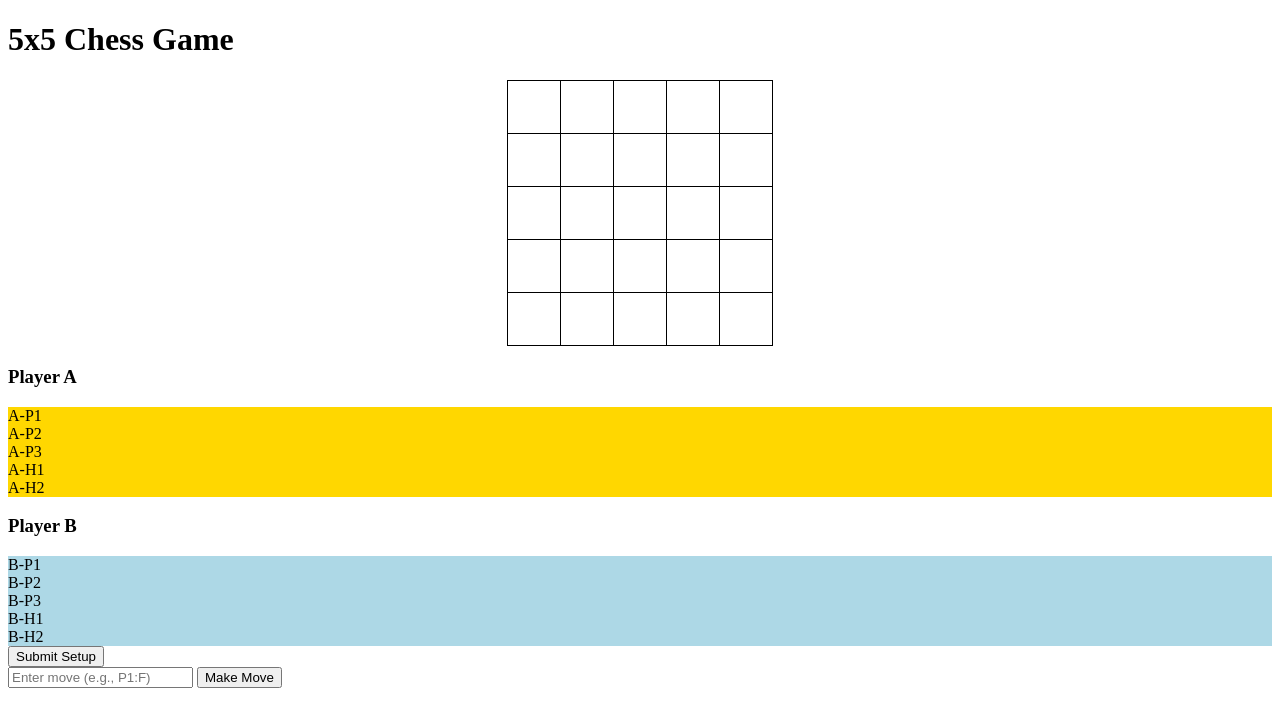
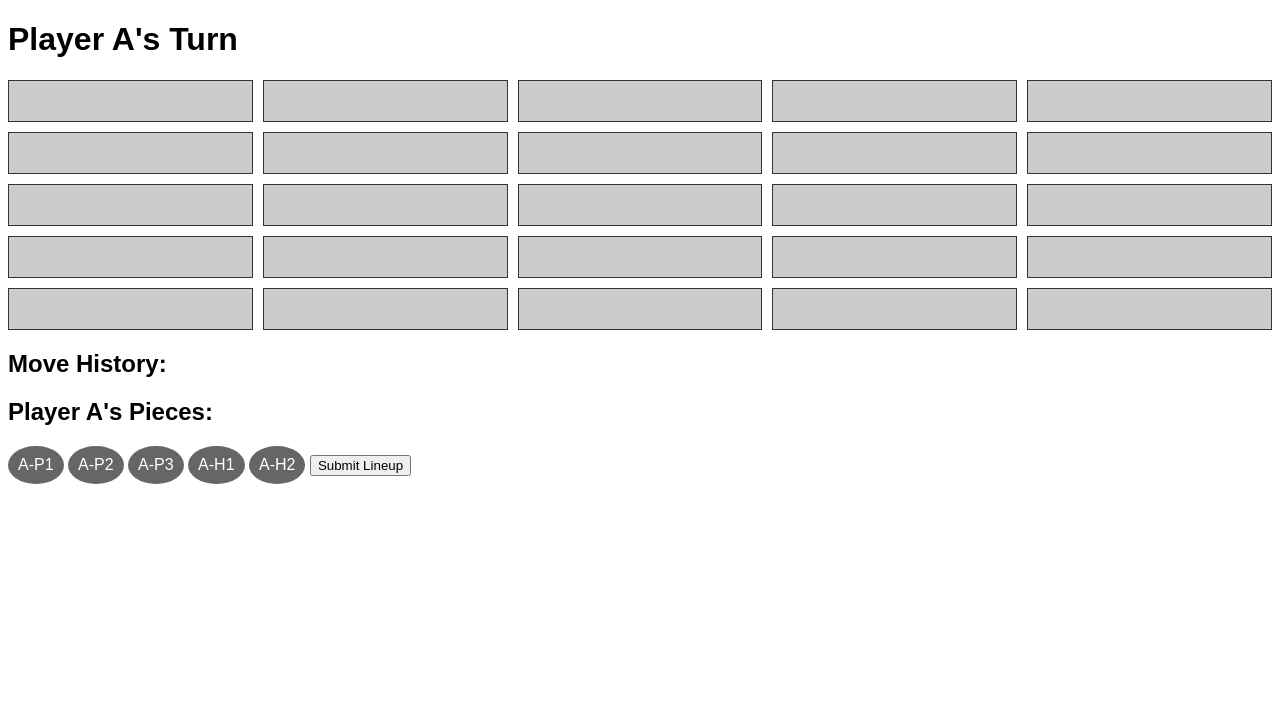
Before and after one commit to raghuttamapadakandla/hitwicket-assignment, a Flask app: page / in a window 1280 px wide. Shown: the top 727 px of the page. Run offline with Flask 3, Linux system fonts and the light colour scheme.

Commit message:
Drag and Drop Functionality Added

```diff
--- a/app.py
+++ b/app.py
@@ -3,6 +3,10 @@ from game_logic import Game, Character
 
 app = Flask(__name__)
 game = Game()
+
+def serialize_board(board):
+    """Convert the board's current state to a JSON-serializable format."""
+    return [[str(cell) if cell else "." for cell in row] for row in board]
 
 @app.route('/', methods=['GET'])
 def render_game():
@@ -13,25 +17,38 @@ def setup_game():
     data = request.json
     player = data['player']
     positions = data['positions']
+
     for pos in positions:
         name = pos['name']
         character_type = pos['type']
         position = tuple(pos['position'])
+
+        # Create a new character and place it on the board
         new_character = Character(player, name, character_type, position)
         game.board[position[0]][position[1]] = new_character
         game.players[player].append(new_character)
-    return jsonify(success=True)
+
+    # Check if Player B should now set up their pieces
+    if player == 'A':
+        next_player = 'B'
+        return jsonify(success=True, next_player=next_player)
+    else:
+        serialized_board = serialize_board(game.board)
+        return jsonify(success=True, board=serialized_board, game_ready=True)
 
 @app.route('/move', methods=['POST'])
 def move():
     data = request.json
     character_name = data['character']
     direction = data['direction']
+
     try:
-        character = game.get_character_by_name(character_name)
-        character.move(direction, game.board, game.captured)
-        game.check_winner()
-        return jsonify(success=True, board=game.board, winner=game.winner)
+        result = game.process_move(game.current_turn, character_name, direction)
+        if result != "valid":
+            return jsonify(success=False, error=result)
+
+        serialized_board = serialize_board(game.board)
+        return jsonify(success=True, board=serialized_board, winner=game.get_winner())
     except ValueError as e:
         return jsonify(success=False, error=str(e))
 
--- a/templates/game.html
+++ b/templates/game.html
@@ -1,171 +1,207 @@
 <!DOCTYPE html>
-<html lang="en">
+<html>
 
 <head>
-    <meta charset="UTF-8">
-    <meta name="viewport" content="width=device-width, initial-scale=1.0">
-    <title>5x5 Chess Game</title>
+    <title>Game Board</title>
     <style>
-        table {
-            border-collapse: collapse;
-            margin: 20px auto;
+        body {
+            font-family: Arial, sans-serif;
         }
 
-        td {
-            width: 50px;
-            height: 50px;
-            text-align: center;
-            vertical-align: middle;
-            border: 1px solid #000;
+        #game-board {
+            display: grid;
+            grid-template-columns: repeat(5, 1fr);
+            grid-gap: 10px;
         }
 
-        .A {
-            background-color: #FFD700;
+        .cell {
+            background-color: #ccc;
+            padding: 20px;
+            border: 1px solid #333;
+            text-align: center;
         }
 
-        .B {
-            background-color: #ADD8E6;
+        .cell:hover {
+            background-color: #aaa;
         }
 
-        .draggable {
-            cursor: grab;
+        .piece {
+            background-color: #666;
+            color: #fff;
+            padding: 10px;
+            border-radius: 50%;
+            cursor: move;
+            display: inline-block;
+        }
+
+        .piece:hover {
+            background-color: #888;
+        }
+
+        #drag-drop-area,
+        #drag-drop-area-b {
+            margin-top: 20px;
+        }
+
+        #move-history {
+            margin-top: 20px;
+        }
+
+        #game-over {
+            display: none;
+            position: absolute;
+            top: 0;
+            left: 0;
+            width: 100%;
+            height: 100%;
+            background-color: #fff;
+            text-align: center;
+            padding-top: 20%;
+        }
+
+        .hidden {
+            display: none;
         }
     </style>
 </head>
 
 <body>
-    <h1>5x5 Chess Game</h1>
-    <div id="game-status"></div>
-    <table id="chess-board">
-        <tbody>
-            <script>
-                for (let i = 0; i < 5; i++) {
-                    document.write("<tr>");
-                    for (let j = 0; j < 5; j++) {
-                        document.write(`<td id="cell-${i}-${j}" ondrop="drop(event)" ondragover="allowDrop(event)"></td>`);
-                    }
-                    document.write("</tr>");
-                }
-            </script>
-        </tbody>
-    </table>
+    <h1 id="current-turn">Player A's Turn</h1>
+    <div id="game-board">
+        <div class="cell" id="cell-0-0"></div>
+        <div class="cell" id="cell-0-1"></div>
+        <div class="cell" id="cell-0-2"></div>
+        <div class="cell" id="cell-0-3"></div>
+        <div class="cell" id="cell-0-4"></div>
 
-    <div id="pieces">
-        <h3>Player A</h3>
-        <div id="A-P1" class="draggable A" draggable="true" ondragstart="drag(event)">A-P1</div>
-        <div id="A-P2" class="draggable A" draggable="true" ondragstart="drag(event)">A-P2</div>
-        <div id="A-P3" class="draggable A" draggable="true" ondragstart="drag(event)">A-P3</div>
-        <div id="A-H1" class="draggable A" draggable="true" ondragstart="drag(event)">A-H1</div>
-        <div id="A-H2" class="draggable A" draggable="true" ondragstart="drag(event)">A-H2</div>
+        <div class="cell" id="cell-1-0"></div>
+        <div class="cell" id="cell-1-1"></div>
+        <div class="cell" id="cell-1-2"></div>
+        <div class="cell" id="cell-1-3"></div>
+        <div class="cell" id="cell-1-4"></div>
 
-        <h3>Player B</h3>
-        <div id="B-P1" class="draggable B" draggable="true" ondragstart="drag(event)">B-P1</div>
-        <div id="B-P2" class="draggable B" draggable="true" ondragstart="drag(event)">B-P2</div>
-        <div id="B-P3" class="draggable B" draggable="true" ondragstart="drag(event)">B-P3</div>
-        <div id="B-H1" class="draggable B" draggable="true" ondragstart="drag(event)">B-H1</div>
-        <div id="B-H2" class="draggable B" draggable="true" ondragstart="drag(event)">B-H2</div>
+        <div class="cell" id="cell-2-0"></div>
+        <div class="cell" id="cell-2-1"></div>
+        <div class="cell" id="cell-2-2"></div>
+        <div class="cell" id="cell-2-3"></div>
+        <div class="cell" id="cell-2-4"></div>
+
+        <div class="cell" id="cell-3-0"></div>
+        <div class="cell" id="cell-3-1"></div>
+        <div class="cell" id="cell-3-2"></div>
+        <div class="cell" id="cell-3-3"></div>
+        <div class="cell" id="cell-3-4"></div>
+
+        <div class="cell" id="cell-4-0"></div>
+        <div class="cell" id="cell-4-1"></div>
+        <div class="cell" id="cell-4-2"></div>
+        <div class="cell" id="cell-4-3"></div>
+        <div class="cell" id="cell-4-4"></div>
     </div>
 
-    <button onclick="submitSetup()">Submit Setup</button>
-    <div id="controls">
-        <input type="text" id="move-input" placeholder="Enter move (e.g., P1:F)">
-        <button onclick="makeMove()">Make Move</button>
+    <div id="move-history">
+        <h2>Move History:</h2>
+        <ul id="move-list"></ul>
+    </div>
+
+    <div id="game-over">
+        <h1 id="game-over-message"></h1>
+        <button id="new-game-button">Start New Game</button>
+    </div>
+
+    <!-- Player A's Pieces -->
+    <div id="drag-drop-area">
+        <h2>Player A's Pieces:</h2>
+        <div class="piece" id="A-P1" draggable="true">A-P1</div>
+        <div class="piece" id="A-P2" draggable="true">A-P2</div>
+        <div class="piece" id="A-P3" draggable="true">A-P3</div>
+        <div class="piece" id="A-H1" draggable="true">A-H1</div>
+        <div class="piece" id="A-H2" draggable="true">A-H2</div>
+        <button id="submit-lineup-button">Submit Lineup</button>
+    </div>
+
+    <!-- Player B's Pieces (Initially Hidden) -->
+    <div id="drag-drop-area-b" class="hidden">
+        <h2>Player B's Pieces:</h2>
+        <div class="piece" id="B-P1" draggable="true">B-P1</div>
+        <div class="piece" id="B-P2" draggable="true">B-P2</div>
+        <div class="piece" id="B-P3" draggable="true">B-P3</div>
+        <div class="piece" id="B-H1" draggable="true">B-H1</div>
+        <div class="piece" id="B-H2" draggable="true">B-H2</div>
+        <button id="submit-lineup-button-b">Submit Lineup</button>
     </div>
 
     <script>
-        let player = 'A';  // Start with player A for setup
+        const cells = document.querySelectorAll('.cell');
+        const submitLineupButton = document.getElementById('submit-lineup-button');
+        const submitLineupButtonB = document.getElementById('submit-lineup-button-b');
+        const currentTurnElement = document.getElementById('current-turn');
 
-        function allowDrop(ev) {
-            ev.preventDefault();
+        let currentPlayer = 'A';
+        let piecesInLineup = [];
+
+        function handleDragStart(event) {
+            event.dataTransfer.setData('text/plain', event.target.id);
         }
 
-        function drag(ev) {
-            ev.dataTransfer.setData("text", ev.target.id);
+        function handleDrop(event) {
+            event.preventDefault();
+            const pieceId = event.dataTransfer.getData('text/plain');
+            const piece = document.getElementById(pieceId);
+
+            // If the piece is not already placed, place it in the cell
+            if (!piecesInLineup.includes(pieceId)) {
+                // Clear the previous cell if the piece was already placed
+                const previousCell = piece.parentElement;
+                if (previousCell && previousCell.classList.contains('cell')) {
+                    previousCell.innerHTML = '';
+                }
+
+                event.target.appendChild(piece);
+                piecesInLineup.push(pieceId);
+            }
         }
 
-        function drop(ev) {
-            ev.preventDefault();
-            let data = ev.dataTransfer.getData("text");
-            let targetCell = ev.target;
-            targetCell.innerText = data;
-            targetCell.className = data.split('-')[0];
-            targetCell.setAttribute('data-piece', data);
-            document.getElementById(data).style.display = "none";
+        function handleDragOver(event) {
+            event.preventDefault();
         }
 
-        function submitSetup() {
-            let positions = [];
-            for (let i = 0; i < 5; i++) {
-                for (let j = 0; j < 5; j++) {
-                    let cell = document.getElementById(`cell-${i}-${j}`);
-                    let piece = cell.getAttribute('data-piece');
-                    if (piece) {
-                        positions.push({
-                            name: piece.split('-')[1],
-                            type: piece.includes('H1') ? 'Hero1' : piece.includes('H2') ? 'Hero2' : 'Pawn',
-                            position: [i, j]
-                        });
-                    }
-                }
-            }
-
-            fetch('/setup', {
-                method: 'POST',
-                headers: { 'Content-Type': 'application/json' },
-                body: JSON.stringify({ player: player, positions: positions })
-            })
-                .then(response => response.json())
-                .then(data => {
-                    if (data.success) {
-                        alert(`Player ${player} setup complete.`);
-                        player = player === 'A' ? 'B' : 'A';
-                        if (player === 'B') {
-                            document.getElementById('game-status').innerText = "Player B, please set up your pieces.";
-                        } else {
-                            document.getElementById('game-status').innerText = "Setup complete. Player A, make your move.";
-                        }
-                    }
-                });
+        // Add drag and drop functionality to pieces and cells
+        function addDragDropListeners(pieces, cells) {
+            pieces.forEach(piece => piece.addEventListener('dragstart', handleDragStart));
+            cells.forEach(cell => {
+                cell.addEventListener('dragover', handleDragOver);
+                cell.addEventListener('drop', handleDrop);
+            });
         }
 
-        function makeMove() {
-            const move = document.getElementById('move-input').value;
-            const [character, direction] = move.split(':');
-            fetch('/move', {
-                method: 'POST',
-                headers: { 'Content-Type': 'application/json' },
-                body: JSON.stringify({ character, direction })
-            })
-                .then(response => response.json())
-                .then(data => {
-                    if (data.success) {
-                        updateBoard(data.board);
-                        if (data.winner) {
-                            document.getElementById('game-status').innerText = `Player ${data.winner} wins!`;
-                        } else {
-                            document.getElementById('game-status').innerText = "Next player's turn.";
-                        }
-                    } else {
-                        alert(data.error);
-                    }
-                });
-        }
+        // Apply listeners for Player A's pieces
+        addDragDropListeners(document.querySelectorAll('#drag-drop-area .piece'), cells);
 
-        function updateBoard(board) {
-            for (let i = 0; i < 5; i++) {
-                for (let j = 0; j < 5; j++) {
-                    let cell = document.getElementById(`cell-${i}-${j}`);
-                    let piece = board[i][j];
-                    if (piece) {
-                        cell.innerText = `${piece.player}-${piece.name}`;
-                        cell.className = piece.player;
-                    } else {
-                        cell.innerText = '';
-                        cell.className = '';
-                    }
-                }
+        submitLineupButton.addEventListener('click', () => {
+            if (piecesInLineup.length === 5) {
+                currentPlayer = 'B';
+                piecesInLineup = [];
+                document.getElementById('drag-drop-area').classList.add('hidden');
+                document.getElementById('drag-drop-area-b').classList.remove('hidden');
+                currentTurnElement.textContent = "Player B's Turn";
+
+                // Apply listeners for Player B's pieces
+                addDragDropListeners(document.querySelectorAll('#drag-drop-area-b .piece'), cells);
+            } else {
+                alert('Please select 5 pieces for your lineup');
             }
-        }
+        });
+
+        submitLineupButtonB.addEventListener('click', () => {
+            if (piecesInLineup.length === 5) {
+                // Proceed to game start or other logic
+                currentTurnElement.textContent = "Game Starts! Player A's Turn";
+                document.getElementById('drag-drop-area-b').classList.add('hidden');
+            } else {
+                alert('Please select 5 pieces for your lineup');
+            }
+        });
     </script>
 </body>
 
```
Also changed, not shown: game_logic.py (+4 -8 lines).
